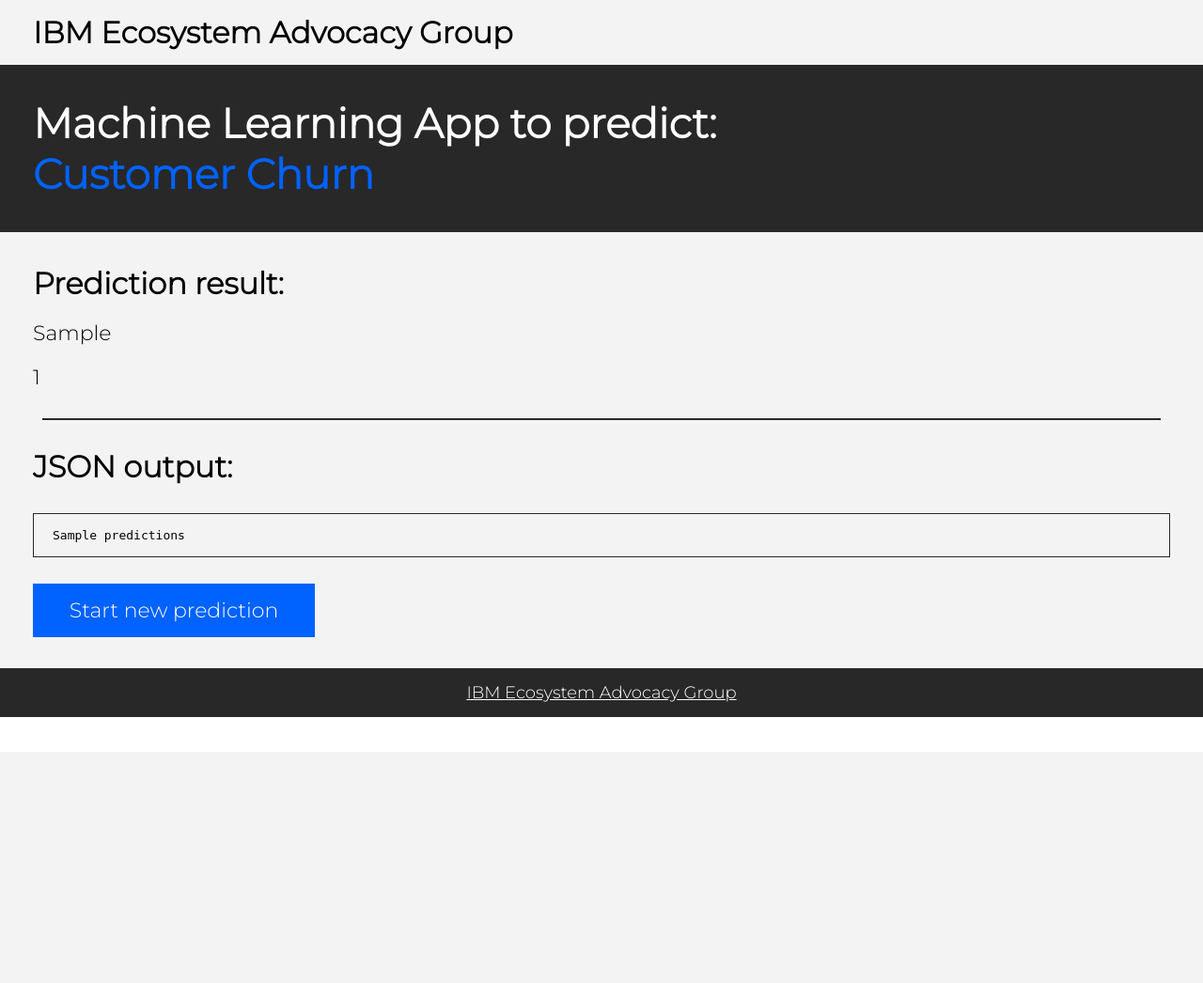
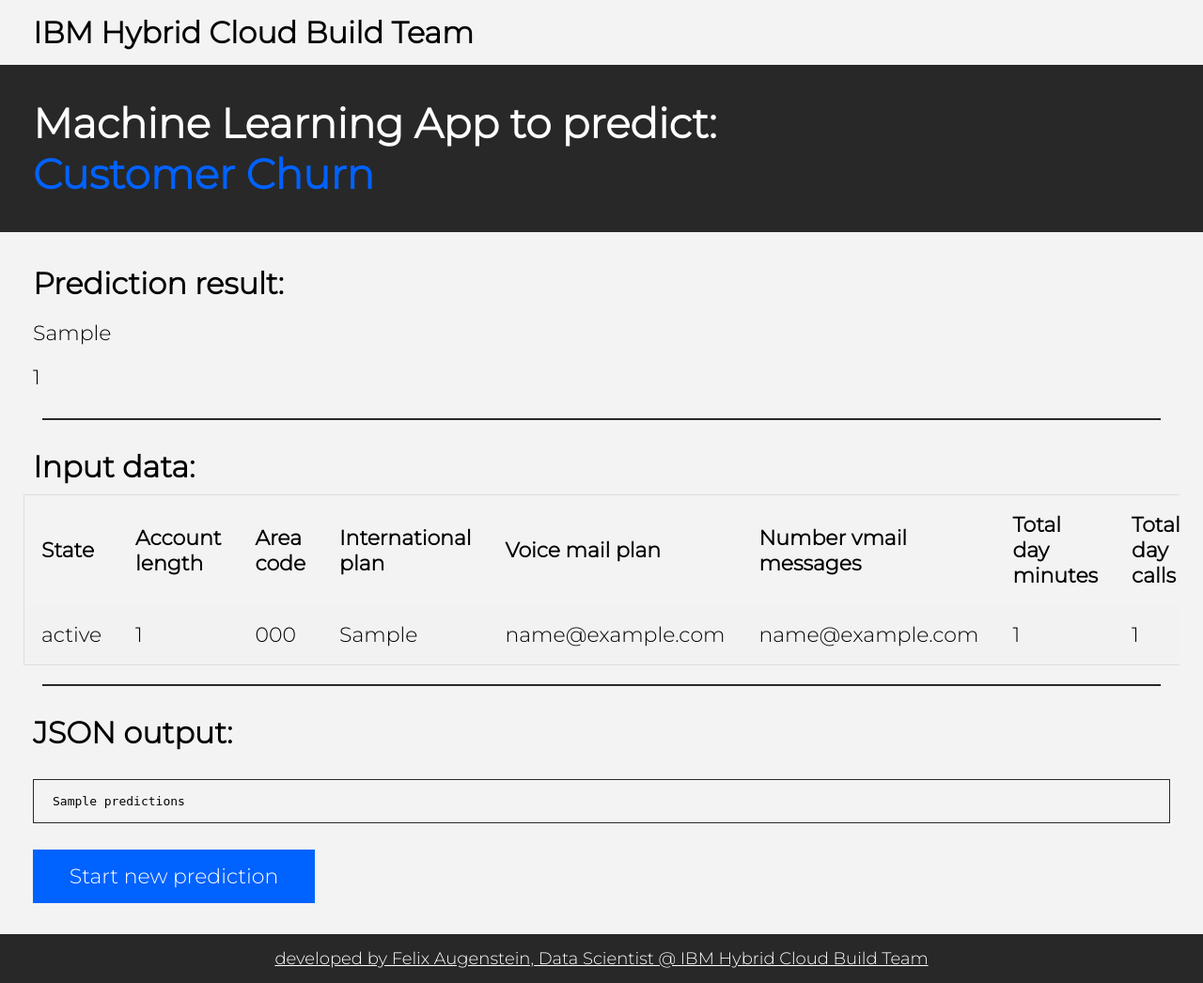
Before and after one commit to FelixAugenstein/cloud-pak-for-data-tutorial-part-v, a Flask app: template template/result.html in a window 1280 px wide. Shown: the whole page at 94% size. Before the commit the page ends 763 px from the top, so only its background shows below. Run offline with Flask 2, Linux system fonts and the light colour scheme; the template is opened without the code that fills it: most values are stand-ins (such as "Sample title", 1, 10 or a date in 2020); some libraries are stand-ins or nearby versions.

Commit message:
Add files via upload

```diff
--- a/template/result.html
+++ b/template/result.html
@@ -24,6 +24,10 @@
         h2 {font-family: 'Montserrat', sans-serif; font-size: 32px; color:#000; margin: 0; padding: 10px;}
         p {font-family: 'Montserrat', sans-serif; font-size: 22px; color:#000; margin: 0; padding: 10px;}
         hr {margin: 20px; padding: 0; border: 1px solid #282828;}
+        table {border-collapse: collapse; border-spacing: 0; width: 100%; border: 1px solid #ddd;}
+        th, td {text-align: left; padding: 8px;}
+        tr:nth-child(even){background-color: #f2f2f2}
+        code {white-space: normal; display: block}
         input[type=text], select {padding: 8px 10px; margin: 10px 25px; min-width:300px; display: inline-block; background-color: #f3f3f3; border: 1px solid #282828; box-sizing: border-box; font-family: 'Montserrat', sans-serif; font-size: 22px;}
         #submitButton {font-family: 'Montserrat', sans-serif; font-size: 22px; width: 300px; background-color: #0062ff; color: #fff; padding: 14px 20px; margin: 8px 0; border: 1px solid #0062ff; cursor: pointer; transition-duration: 0.4s;}
         #submitButton:hover {background-color: #0354e9;}
@@ -49,7 +53,7 @@
     <div id="contentContainer">
 
         <div class="appDeveloper">
-            <h2>IBM Ecosystem Advocacy Group</h2>
+            <h2>IBM Hybrid Cloud Build Team</h2>
         </div>
 
         <div class="appTitle">
@@ -63,6 +67,56 @@
 
             <hr>
 
+            <h2>Input data:</h2>
+            <div style="overflow-x:auto;">
+                <table>
+                  <tr>
+                    <th><p>State</p></th>
+                    <th><p>Account length</p></th>
+                    <th><p>Area code</p></th>
+                    <th><p>International plan</p></th>
+                    <th><p>Voice mail plan</p></th>
+                    <th><p>Number vmail messages</p></th>
+                    <th><p>Total day minutes</p></th>
+                    <th><p>Total day calls</p></th>
+                    <th><p>Total day charge</p></th>
+                    <th><p>Total eve minutes</p></th>
+                    <th><p>Total eve calls</p></th>
+                    <th><p>Total eve charge</p></th>
+                    <th><p>Total night minutes</p></th>
+                    <th><p>Total night calls</p></th>
+                    <th><p>Total night charge</p></th>
+                    <th><p>Total intl. minutes</p></th>
+                    <th><p>Total intl. calls</p></th>
+                    <th><p>Total intl. charge</p></th>
+                    <th><p>Customer service calls</p></th>
+                  </tr>
+                  <tr>
+                    <td><p>{{state}}</p></td>
+                    <td><p>{{account_length}}</p></td>
+                    <td><p>{{area_code}}</p></td>
+                    <td><p>{{international_plan}}</p></td>
+                    <td><p>{{voice_mail_plan}}</p></td>
+                    <td><p>{{number_vmail_messages}}</p></td>
+                    <td><p>{{total_day_minutes}}</p></td>
+                    <td><p>{{total_day_calls}}</p></td>
+                    <td><p>{{total_day_charge}}</p></td>
+                    <td><p>{{total_eve_minutes}}</p></td>
+                    <td><p>{{total_eve_calls}}</p></td>
+                    <td><p>{{total_eve_charge}}</p></td>
+                    <td><p>{{total_night_minutes}}</p></td>
+                    <td><p>{{total_night_calls}}</p></td>
+                    <td><p>{{total_night_charge}}</p></td>
+                    <td><p>{{total_intl_minutes}}</p></td>
+                    <td><p>{{total_intl_calls}}</p></td>
+                    <td><p>{{total_intl_charge}}</p></td>
+                    <td><p>{{customer_service_calls}}</p></td>
+                  </tr>
+                </table>
+              </div>
+
+            <hr>
+
             <h2>JSON output:</h2>
             <pre id="json"><code>{{predictions}}</code></pre>
             <a href="" style="margin:10px;">
@@ -73,7 +127,7 @@
         </div>
 
         <div class="appFooter">
-            <a href="https://ecosystem-events-dach.eu-de.cf.appdomain.cloud/" title="IBM Ecosystem Advocacy Group">IBM Ecosystem Advocacy Group</a>
+            <a href="https://felixaugenstein.com" title="Felix Augenstein, Data Scientist @ IBM Hybrid Cloud Build Team">developed by Felix Augenstein, Data Scientist @ IBM Hybrid Cloud Build Team</a>
         </div>
 
     </div>
```
Also changed, not shown: template/index.html (+6 -2 lines).
